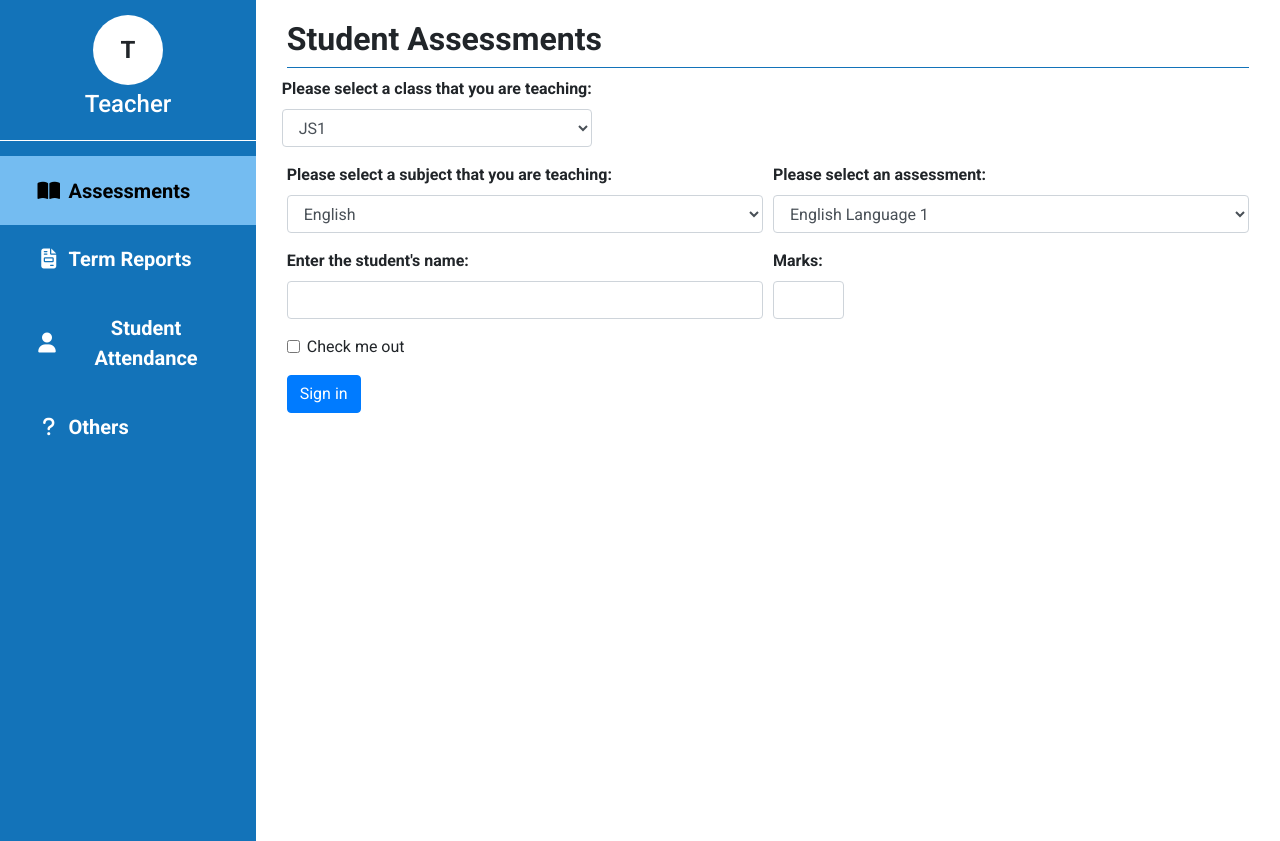
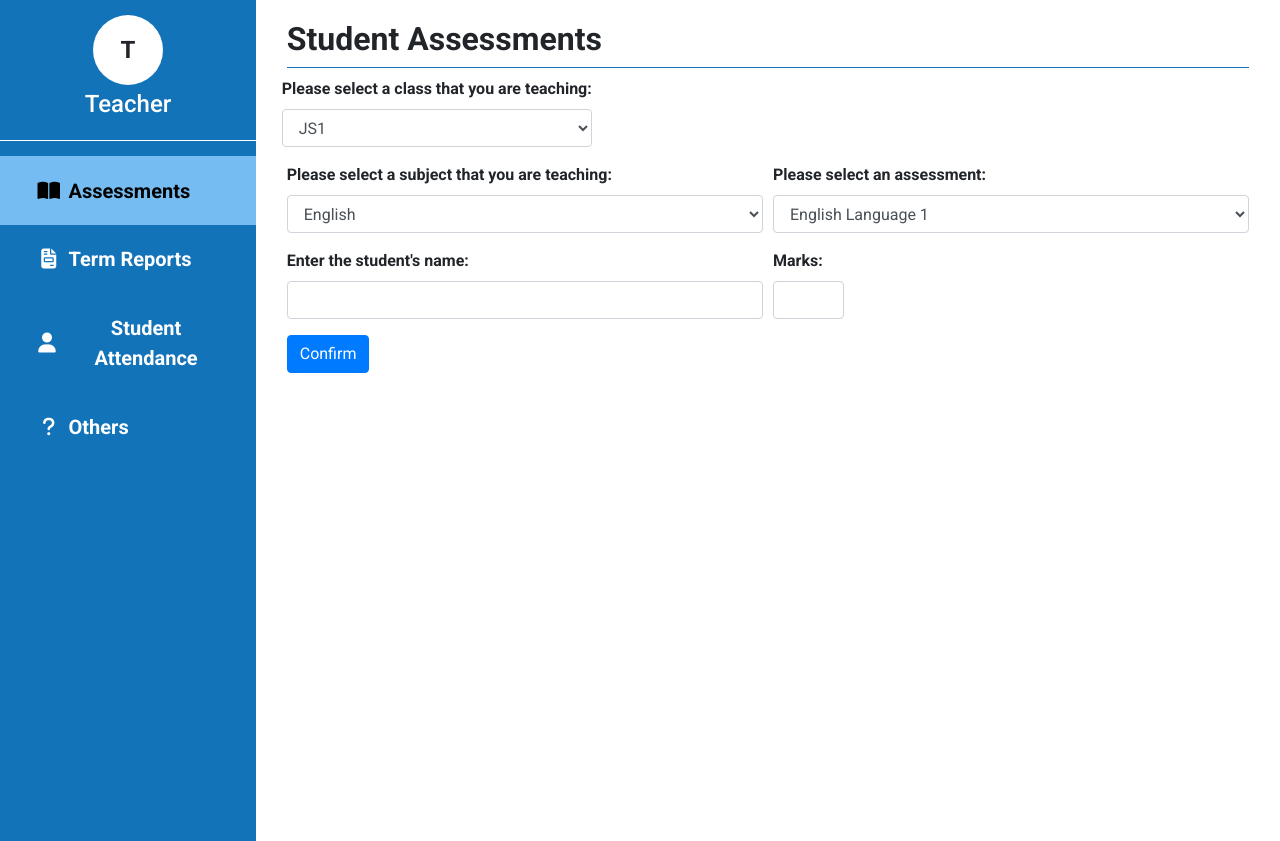
Before and after one commit to huijack/Kindergarten-Management-System, a Flask app: page /teacher in a window 1280 px wide. Run offline with Flask 3, Linux system fonts and the light colour scheme; some libraries are stand-ins or nearby versions.

Commit message:
changes02

```diff
--- a/website/templates/teacher.html
+++ b/website/templates/teacher.html
@@ -134,15 +134,8 @@
                     <input type="number" class="form-control" id="inputMarks">
                   </div>
                 </div>
-                <div class="form-group">
-                  <div class="form-check">
-                    <input class="form-check-input" type="checkbox" id="gridCheck">
-                    <label class="form-check-label" for="gridCheck">
-                      Check me out
-                    </label>
-                  </div>
-                </div>
-                <button type="submit" class="btn btn-primary">Sign in</button>
+
+                <button type="submit" class="btn btn-primary">Confirm</button>
               </form>
         </div>
 
```
